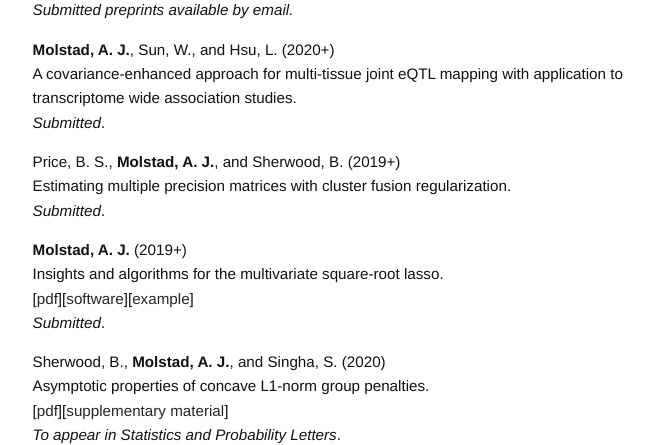
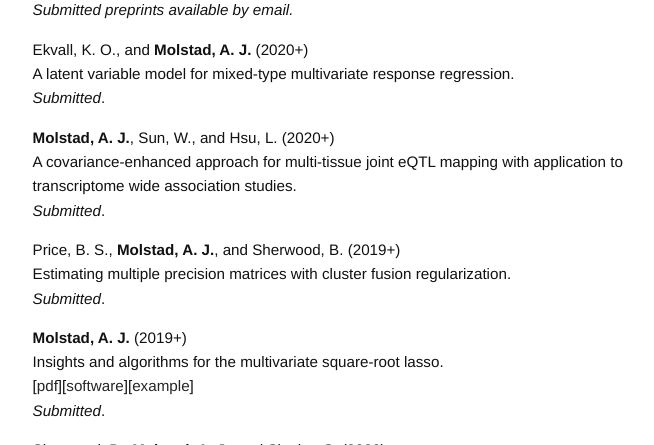
Before and after one commit to ajmolstad/ajmolstad.github.io, a Jekyll site: the page built from research.md, in a window 1280 px wide and 900 px high, cut to the strip 455-900 px from the top of the window. Shown: the whole strip, without its empty margins (275-929 px from the left). Built offline with Jekyll 4.4.1, drawn with Linux system fonts in a browser that asks for light colours.

Commit message:
Update research.md

```diff
--- a/research.md
+++ b/research.md
@@ -9,9 +9,9 @@ permalink: /research/
 *Submitted preprints available by email.*
 
 
-<!-- Ekvall, K. O., and **Molstad, A. J.** (2020+)<br>
+Ekvall, K. O., and **Molstad, A. J.** (2020+)<br>
 A latent variable model for mixed-type multivariate response regression. <br>
-*Submitted*.  <br> -->
+*Submitted*.  <br>
 
 <!-- **Molstad, A. J.**, and Rothman A. J. (2020+)<br>
 Variable selection for multivariate multinomial logistic regression. <br>
```
